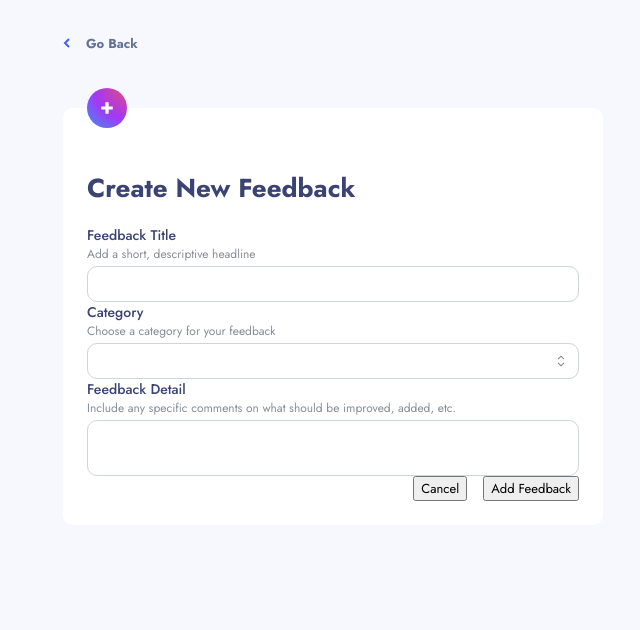
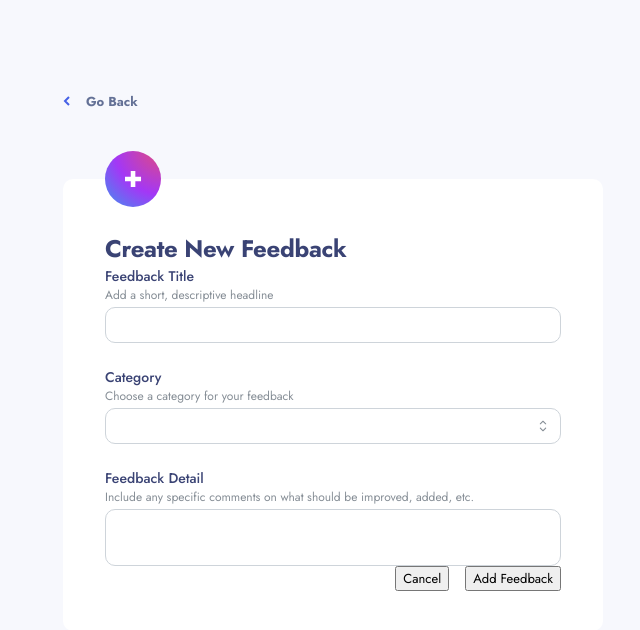
Before and after one commit to joshjavier/product-feedback-next, a Next.js app: page /feedback/new in a window 1280 px wide. Shown: the top 630 px of the page, without its empty margins (307-947 px from the left). Built offline with nearby package versions, Linux system fonts and the light colour scheme; no server answers; the database is empty.

Commit message:
style: adjust spacing of new feedback page

```diff
--- a/app/feedback/new/page.module.css
+++ b/app/feedback/new/page.module.css
@@ -8,4 +8,13 @@
   flex-direction: column;
   gap: rem(35px);
   padding-block: rem(34px) rem(77px);
+
+  @media (min-width: $mantine-breakpoint-xs) {
+    padding-top: rem(56px);
+    gap: rem(40px);
+  }
+
+  @media (min-width: $mantine-breakpoint-md) {
+    padding-block: rem(92px) rem(187px);
+  }
 }
--- a/components/NewFeedbackForm/NewFeedbackForm.module.css
+++ b/components/NewFeedbackForm/NewFeedbackForm.module.css
@@ -15,3 +15,22 @@
   top: 0;
   transform: translateY(-50%);
 }
+
+.title {
+  font-size: rem(18px);
+  letter-spacing: -0.25px;
+  margin-block: 0;
+}
+
+@media (min-width: $mantine-breakpoint-xs) {
+  .container {
+    --icon-size: rem(56px);
+    padding-block: rem(52px) rem(40px);
+    padding-inline: rem(42px);
+  }
+
+  .title {
+    font-size: rem(24px);
+    letter-spacing: -0.33px;
+  }
+}
--- a/components/NewFeedbackForm/NewFeedbackForm.tsx
+++ b/components/NewFeedbackForm/NewFeedbackForm.tsx
@@ -1,4 +1,4 @@
-import { Group, Select, Textarea, TextInput } from '@mantine/core';
+import { Group, Select, Stack, Textarea, TextInput } from '@mantine/core';
 import IconNewFeedback from '@/icons/icon-new-feedback.svg';
 import classes from './NewFeedbackForm.module.css';
 
@@ -13,6 +13,7 @@ export function NewFeedbackForm({ categories }: NewFeedbackFormProps) {
       <h1 id="form-label" className={classes.title}>
         Create New Feedback
       </h1>
+      <Stack gap={24}>
         <TextInput label="Feedback Title" description="Add a short, descriptive headline" />
         <Select
           label="Category"
@@ -26,6 +27,7 @@ export function NewFeedbackForm({ categories }: NewFeedbackFormProps) {
           label="Feedback Detail"
           description="Include any specific comments on what should be improved, added, etc."
         />
+      </Stack>
       <Group justify="flex-end">
         <button type="button">Cancel</button>
         <button type="submit">Add Feedback</button>
```
Lines whose indentation alone changed are shown as unchanged.
